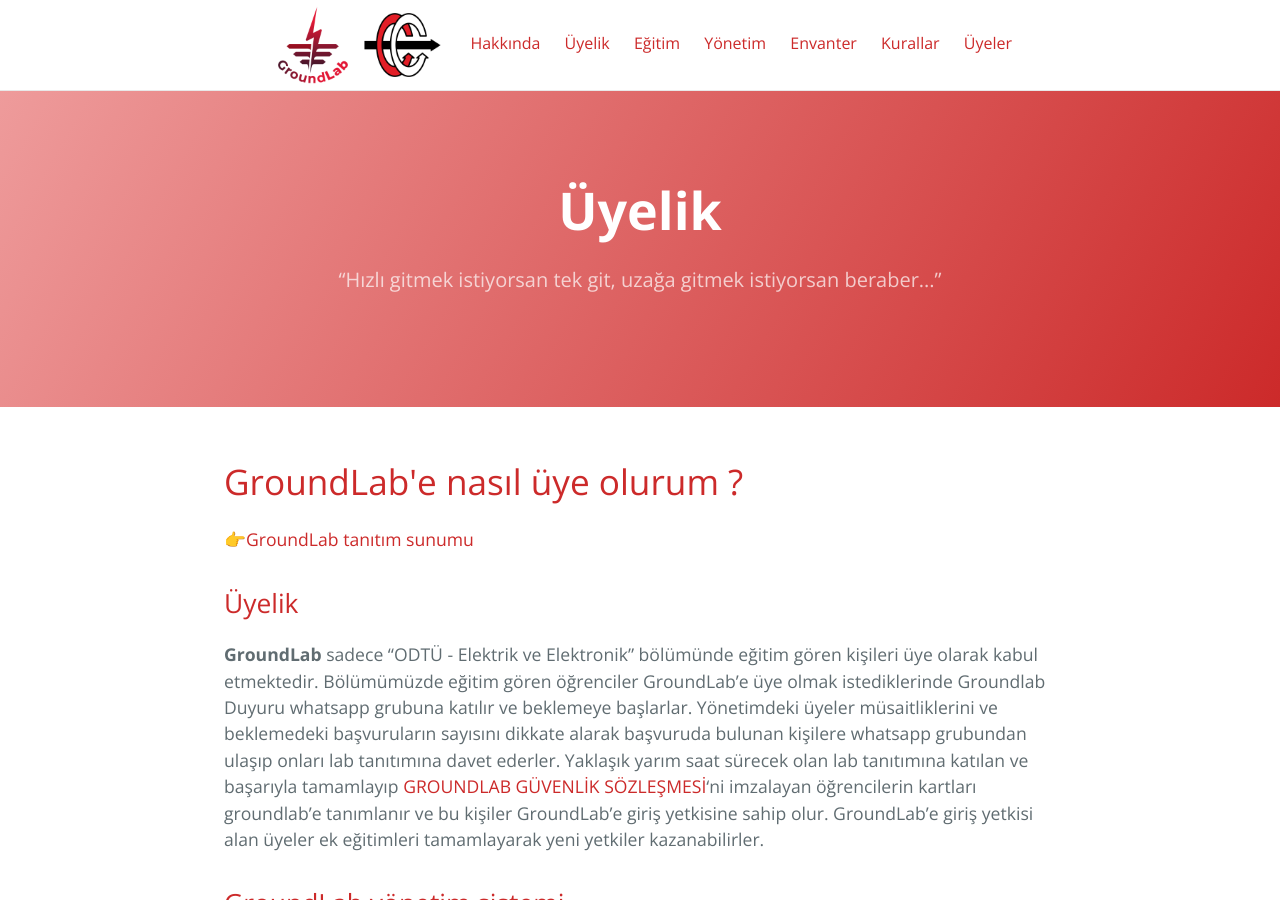
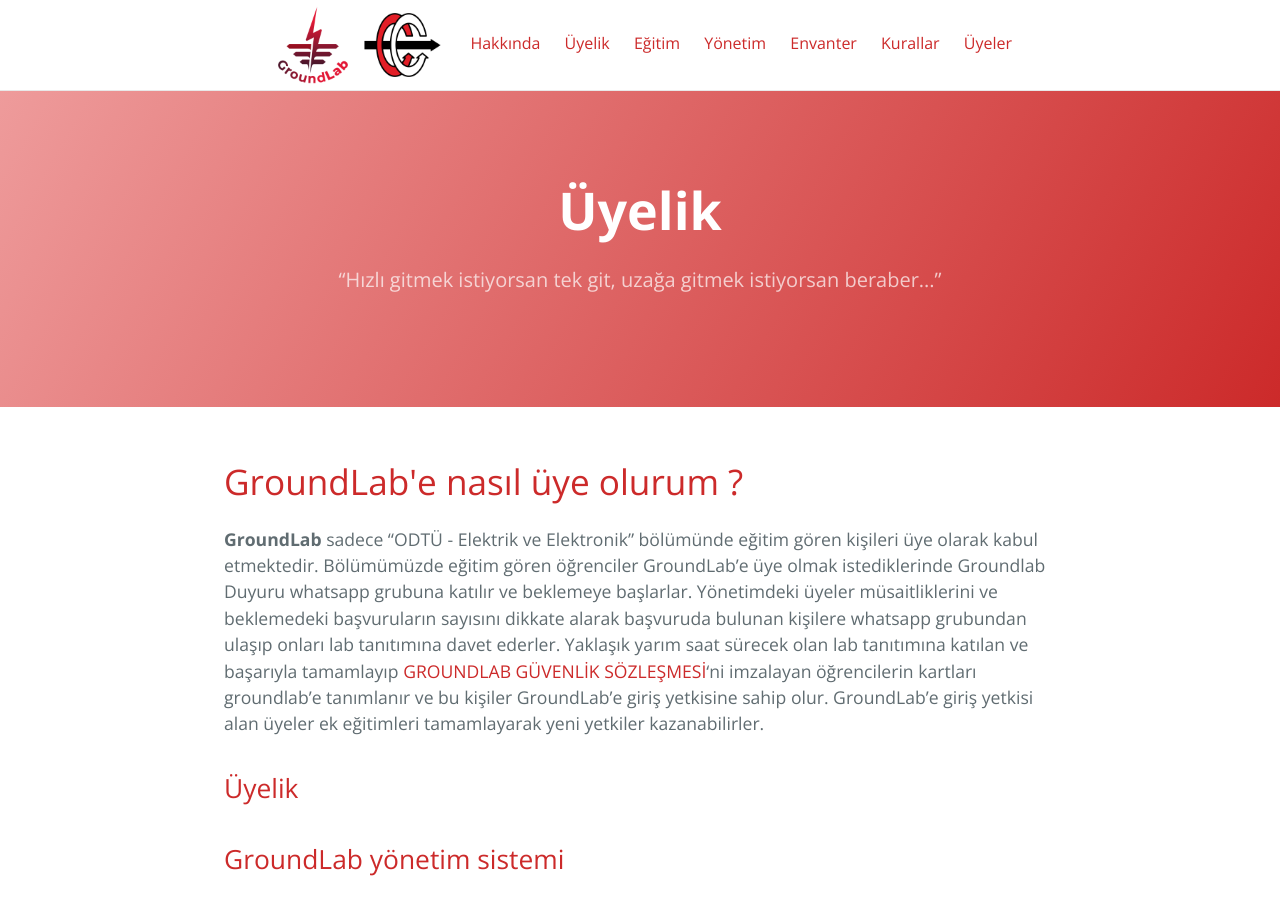
Before and after one commit to groundlabmetu/groundlabmetu.github.io, a Jekyll site: the page built from üyelik.md, in a window 1280 px wide and 900 px high. Built offline with Jekyll 4.4.1, drawn with Linux system fonts in a browser that asks for light colours; our own code applies the rules of GitHub Pages for plain Markdown files.

Commit message:
Update üyelik.md

```diff
--- a/üyelik.md
+++ b/üyelik.md
@@ -7,11 +7,11 @@ order: 1
 ---
 <h1>GroundLab'e nasıl üye olurum ?</h1>
 
-[👉GroundLab tanıtım sunumu](https://www.youtube.com/watch?v=ySYRfXMPcYs)
+**GroundLab** sadece "ODTÜ - Elektrik ve Elektronik" bölümünde eğitim gören kişileri üye olarak kabul etmektedir. Bölümümüzde eğitim gören öğrenciler GroundLab'e üye olmak istediklerinde Groundlab Duyuru whatsapp grubuna katılır ve beklemeye başlarlar. Yönetimdeki üyeler müsaitliklerini ve beklemedeki başvuruların sayısını dikkate alarak başvuruda bulunan kişilere whatsapp grubundan ulaşıp onları lab tanıtımına davet ederler. Yaklaşık yarım saat sürecek olan lab tanıtımına katılan ve başarıyla tamamlayıp [GROUNDLAB GÜVENLİK SÖZLEŞMESİ](https://docs.google.com/document/d/1UKTl5FFHKwNnq9uGve5rbhPGHiEqvrpJyYHRkwj5hcw/edit?usp=sharing)'ni imzalayan öğrencilerin kartları groundlab'e tanımlanır ve bu kişiler GroundLab'e giriş yetkisine sahip olur. GroundLab'e giriş yetkisi alan üyeler ek eğitimleri tamamlayarak yeni yetkiler kazanabilirler.
 
 <h2> Üyelik</h2>
 
-**GroundLab** sadece "ODTÜ - Elektrik ve Elektronik" bölümünde eğitim gören kişileri üye olarak kabul etmektedir. Bölümümüzde eğitim gören öğrenciler GroundLab'e üye olmak istediklerinde Groundlab Duyuru whatsapp grubuna katılır ve beklemeye başlarlar. Yönetimdeki üyeler müsaitliklerini ve beklemedeki başvuruların sayısını dikkate alarak başvuruda bulunan kişilere whatsapp grubundan ulaşıp onları lab tanıtımına davet ederler. Yaklaşık yarım saat sürecek olan lab tanıtımına katılan ve başarıyla tamamlayıp [GROUNDLAB GÜVENLİK SÖZLEŞMESİ](https://docs.google.com/document/d/1UKTl5FFHKwNnq9uGve5rbhPGHiEqvrpJyYHRkwj5hcw/edit?usp=sharing)'ni imzalayan öğrencilerin kartları groundlab'e tanımlanır ve bu kişiler GroundLab'e giriş yetkisine sahip olur. GroundLab'e giriş yetkisi alan üyeler ek eğitimleri tamamlayarak yeni yetkiler kazanabilirler.
+
 
 <h2> GroundLab yönetim sistemi</h2>
 
```
